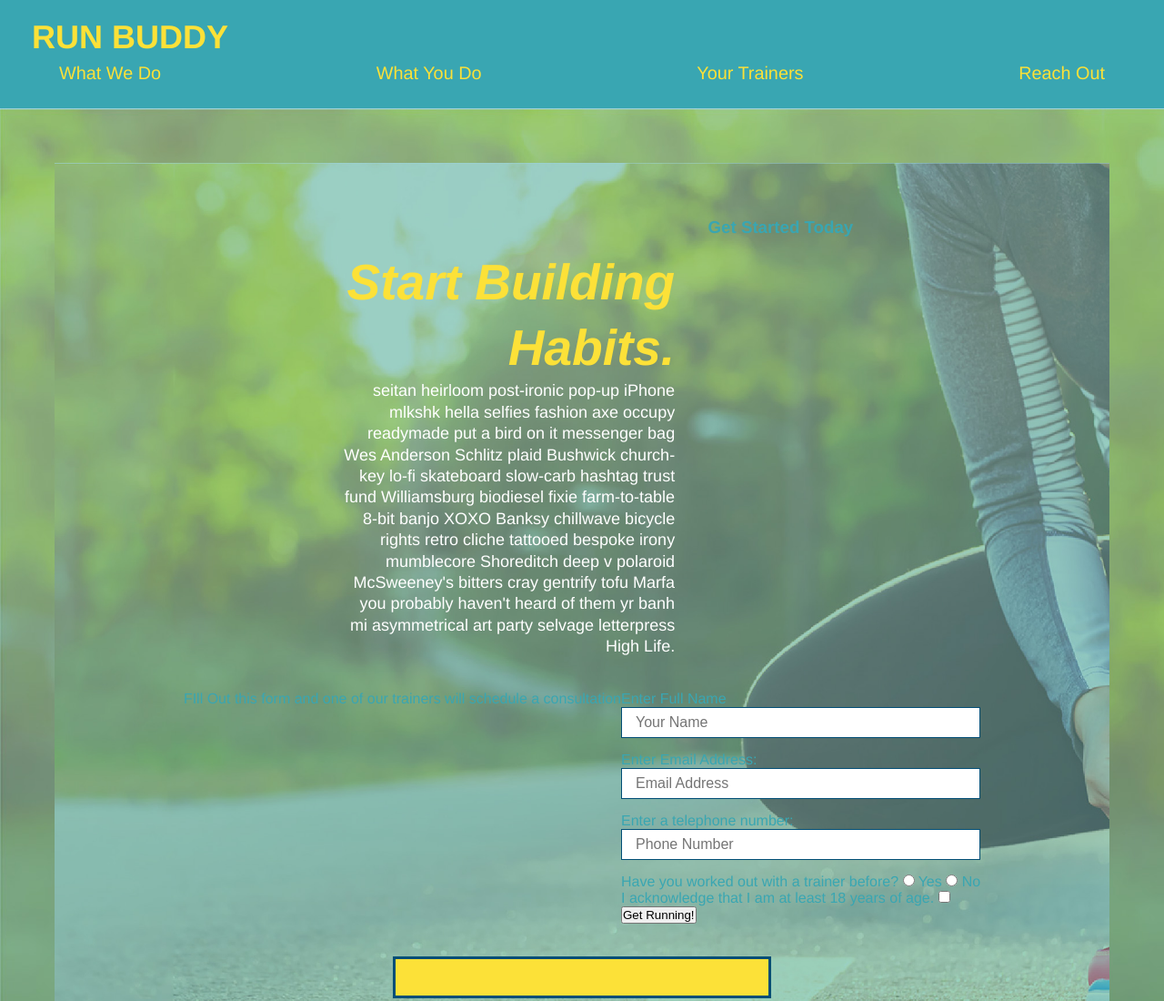
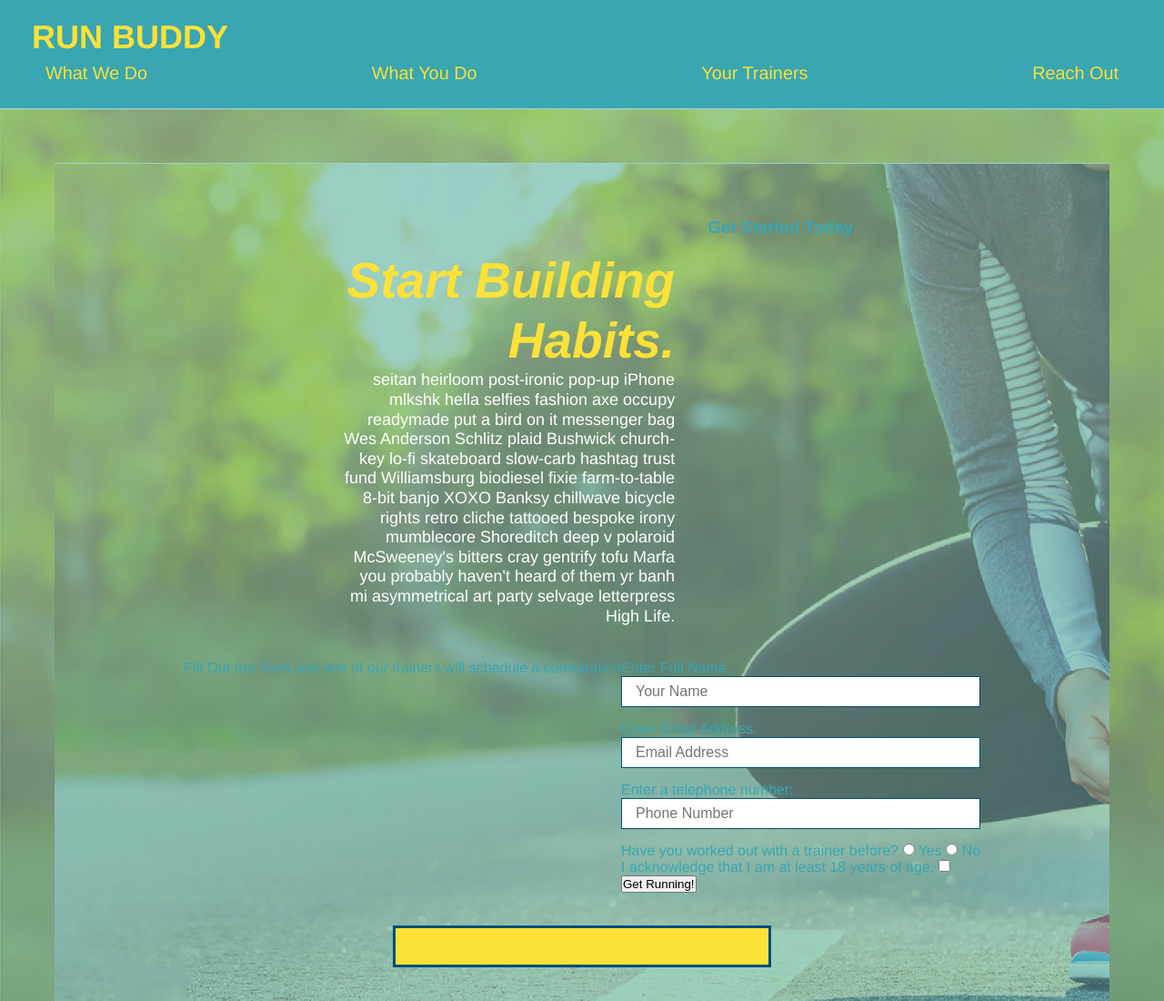
Before and after one commit to dsanchezjr99/run-buddy, a plain HTML site: page index.html in a window 1280 px wide. Shown: the top 1100 px of the page at 91% size. Drawn offline with Linux system fonts and the light colour scheme; files whose address does not match are found by name.

```diff
--- a/assets/style.css
+++ b/assets/style.css
@@ -24,6 +24,7 @@ section.title {
   text-align: center;
   margin: 0 auto 35px auto;
   width: 50%;
+  font-size: 48px;
 }
 
 
@@ -70,7 +71,7 @@ header nav ul {
 }
 
 header nav ul li a {
-  margin: 0 30px;
+  padding: 10px 15px;
   font-weight: lighter;
   font-size: 1.55vw;
 }
@@ -286,6 +287,7 @@ section {
   background-position: center;
 justify-content: center;
 flex-wrap: wrap;
+align-items: flex-start;
 }
 
 .hero-cta {
@@ -294,7 +296,7 @@ flex-wrap: wrap;
   margin: 3.5%;
   color: #FFFFFF;
   font-size: 18px;
-  line-height: 1.3;
+  line-height: 1.2;
 }
 
 .hero-cta h2 {
@@ -370,3 +372,20 @@ footer div {
 footer a {
   color: #024e76;
 }
+
+
+/* MEDIA QUERY FOR SMALLER DESKTOP SCREENS AND SMALLER */
+@media screen and (max-width: 980px) {
+
+}
+
+/* MEDIA QUERY FOR TABLETS AND SMALLER */
+@media screen and (max-width: 768px) {
+
+
+}
+
+/* MEDIA QUERY FOR MOBILE PHONES AND SMALLER */
+@media screen and (max-width: 575px) {
+
+}
```
